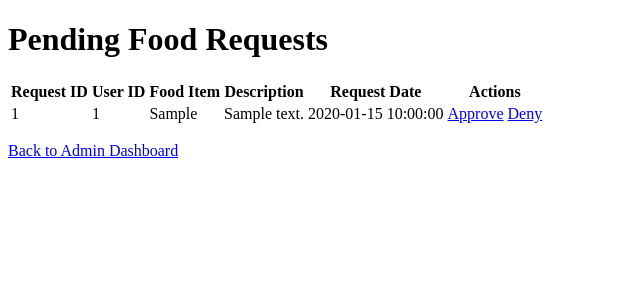
After one commit to BryanGrisales/Databases-Dining-Hall-Project, a Flask app: template templates/admin_requests.html in a window 1280 px wide. The commit adds this page. Shown: the top 300 px of the page, without its empty margins (0-640 px from the left). Run offline with Flask 3, Linux system fonts and the light colour scheme; the template is opened without the code that fills it: most values are stand-ins (such as "Sample title", 1, 10 or a date in 2020); parts of the project's set-up code (start-up, migrations or seed data) failed here and were passed over.

Commit message:
A lot of changes: - User login system - Admin features - Working on request system

```diff
--- a/server.py
+++ b/server.py
@@ -125,11 +125,15 @@ def login():
         with engine.connect() as conn:
             user = conn.execute(text("SELECT * FROM Users WHERE email = :email"), {"email": email}).fetchone()
 
-        if user and bcrypt.check_password_hash(user["password"], password):
-            session["user_id"] = user["user_id"]
-            session["role"] = user["role"]
+        if user and user[2] == password:  # Access 'password' using the column index
+            session["user_id"] = user[0]  # Assuming user_id is the first column
+            session["role"] = user[3]  # Assuming role is the fourth column
             flash("Login successful!", "success")
-            return redirect(url_for("front_page"))
+            # Redirect to admin dashboard if the user is an Admin
+            if session["role"] == "Admin":
+                return redirect(url_for("admin_dashboard"))
+            else:
+                return redirect(url_for("front_page"))
         else:
             flash("Invalid email or password", "danger")
     return render_template("login.html")
@@ -153,6 +157,40 @@ def admin_dashboard():
 def access_denied(error):
     return render_template("403.html"), 403
 
+@app.route("/request_food", methods=["GET", "POST"])
+def request_food():
+    if "user_id" not in session:
+        flash("Please log in to make a food request.", "warning")
+        return redirect(url_for("login"))
+
+    if request.method == "POST":
+        request_food_item = request.form.get("request_food_item")
+        description = request.form.get("description")
+        user_id = session["user_id"]
+
+        with engine.connect() as conn:
+            conn.execute(
+                text("""
+                    INSERT INTO Request (user_id, request_food_item, description, request_status, request_date)
+                    VALUES (:user_id, :request_food_item, :description, 'pending', CURRENT_DATE)
+                """),
+                {"user_id": user_id, "request_food_item": request_food_item, "description": description}
+            )
+
+        flash("Food request submitted successfully!", "success")
+        return redirect(url_for("front_page"))
+
+    return render_template("request_food.html")
+
+@app.route("/admin_requests")
+@role_required("Admin")
+def admin_requests():
+    with engine.connect() as conn:
+        result = conn.execute(text("SELECT * FROM Request WHERE request_status = 'pending'"))
+        requests = [{"request_id": row[0], "user_id": row[1], "food_item": row[2], "description": row[3]} for row in result]
+    return render_template("admin_requests.html", requests=requests)
+
+
 
 if __name__ == "__main__":
     import click
--- /dev/null
+++ b/templates/admin_requests.html
@@ -0,0 +1,34 @@
+<!DOCTYPE html>
+<html lang="en">
+<head>
+    <meta charset="UTF-8">
+    <title>Admin Food Requests</title>
+</head>
+<body>
+    <h1>Pending Food Requests</h1>
+    <table>
+        <tr>
+            <th>Request ID</th>
+            <th>User ID</th>
+            <th>Food Item</th>
+            <th>Description</th>
+            <th>Request Date</th>
+            <th>Actions</th>
+        </tr>
+        {% for req in requests %}
+        <tr>
+            <td>{{ req.request_id }}</td>
+            <td>{{ req.user_id }}</td>
+            <td>{{ req.request_food_item }}</td>
+            <td>{{ req.description }}</td>
+            <td>{{ req.request_date }}</td>
+            <td>
+                <a href="{{ url_for('update_request', request_id=req.request_id, status='approved') }}">Approve</a>
+                <a href="{{ url_for('update_request', request_id=req.request_id, status='denied') }}">Deny</a>
+            </td>
+        </tr>
+        {% endfor %}
+    </table>
+    <p><a href="{{ url_for('admin_dashboard') }}">Back to Admin Dashboard</a></p>
+</body>
+</html>
```
Also changed, not shown: templates/admin_dashboard.html (added, +14 -0 lines), templates/front_page.html (+2 -5 lines), templates/request_food.html (added, +20 -0 lines), 2 other files.
